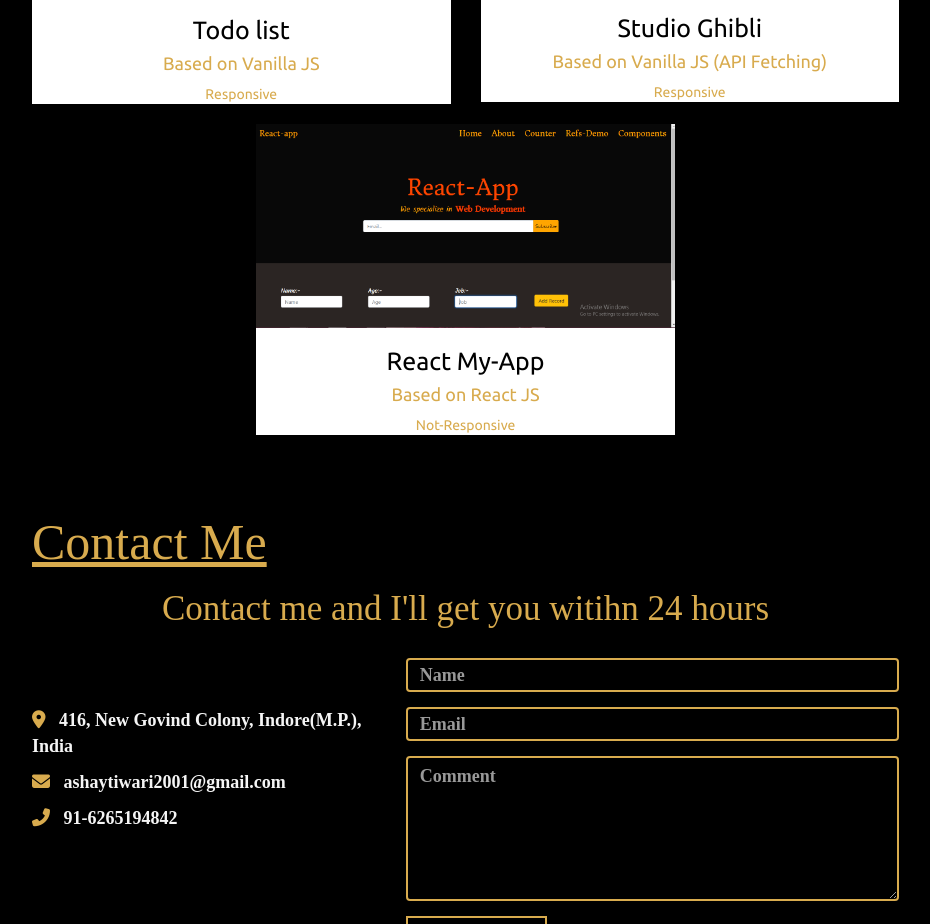
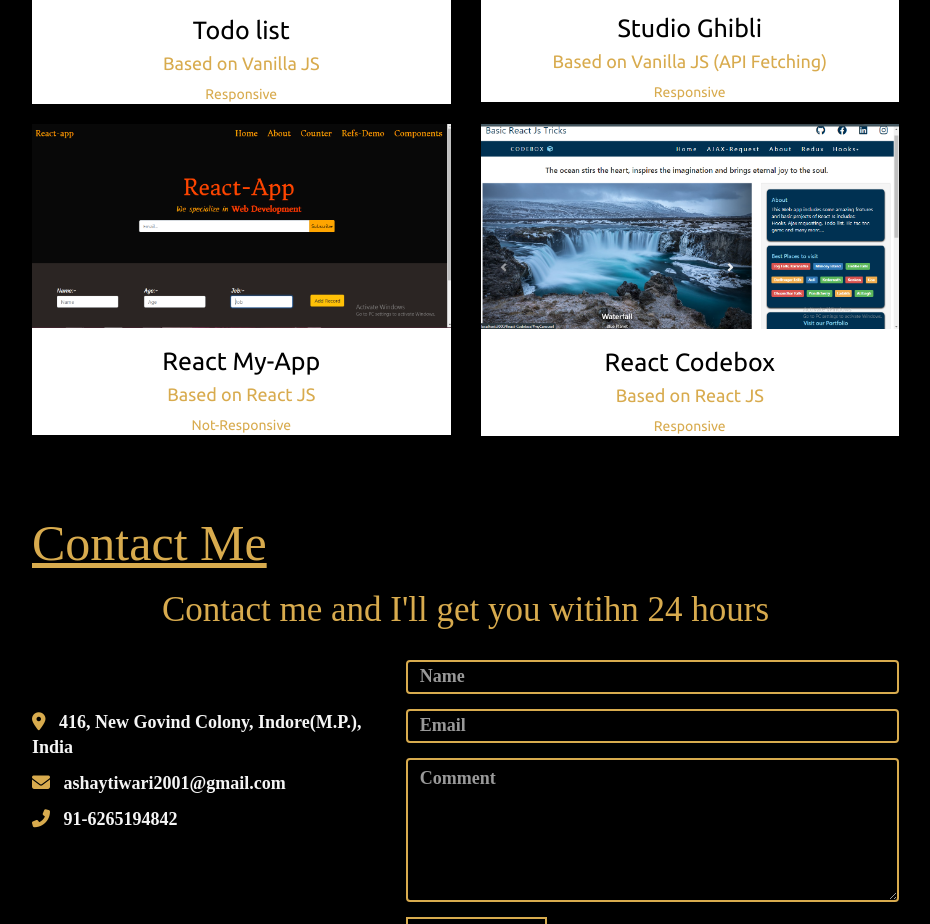
Before and after one commit to ashaytiwari/Portfolio-Website, a plain HTML site: page portfolio.html in a window 1280 px wide. Shown: the part 3945-4869 px from the top of the page, without its empty margins (261-1191 px from the left). Drawn offline with nearby package versions, Linux system fonts and the light colour scheme; a web font is replaced by a local one.

Commit message:
Codebox added

```diff
--- a/portfolio.html
+++ b/portfolio.html
@@ -303,7 +303,7 @@
             </div>
 
             <div class="col-md-6">
-                <a href="https://ashaytiwari.github.io/Avenger-s-Template-/">
+                <a href="https://ashaytiwari.github.io/Calculator/">
                     <div class="thumbnail projects-card text-center">
                         <img src="./Images/Calculator.jpg">
                         <h3>Calculator</h3>
@@ -342,9 +342,8 @@
         </div>
 
         <div class="row projects-content">
-            <div class="col-md-3"></div>
             <div class="col-md-6">
-                <a href="https://ashaytiwari.github.io/React-My-App/">
+                <a href="https://ashaytiwari.github.io/React-My-App">
                     <div class="thumbnail projects-card text-center">
                         <img src="./Images/React-app.png">
                         <h3>React My-App</h3>
@@ -353,7 +352,17 @@
                     </div>
                 </a>
             </div>
-            <div class="col-md-3"></div>
+
+            <div class="col-md-6">
+                <a href="https://github.com/ashaytiwari/React-Codebox">
+                    <div class="thumbnail projects-card text-center">
+                        <img src="./Images/Codebox.png">
+                        <h3>React Codebox</h3>
+                        <h5>Based on React JS</h5>
+                        <p>Responsive</p>
+                    </div>
+                </a>
+            </div>
 
         </div>
     </div>
```
Also changed, not shown: Images/Codebox.png (added).
